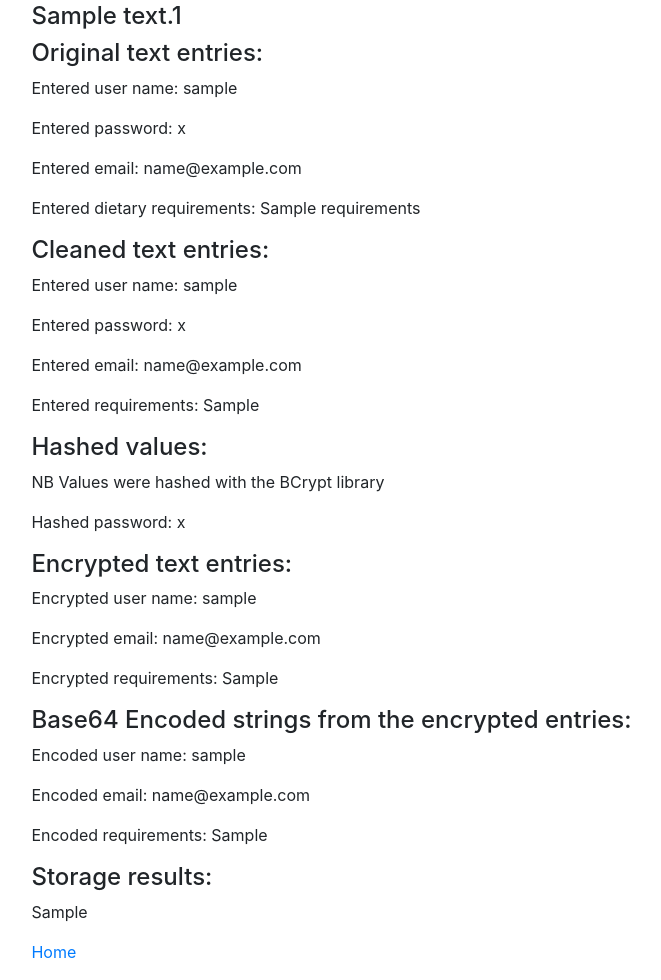
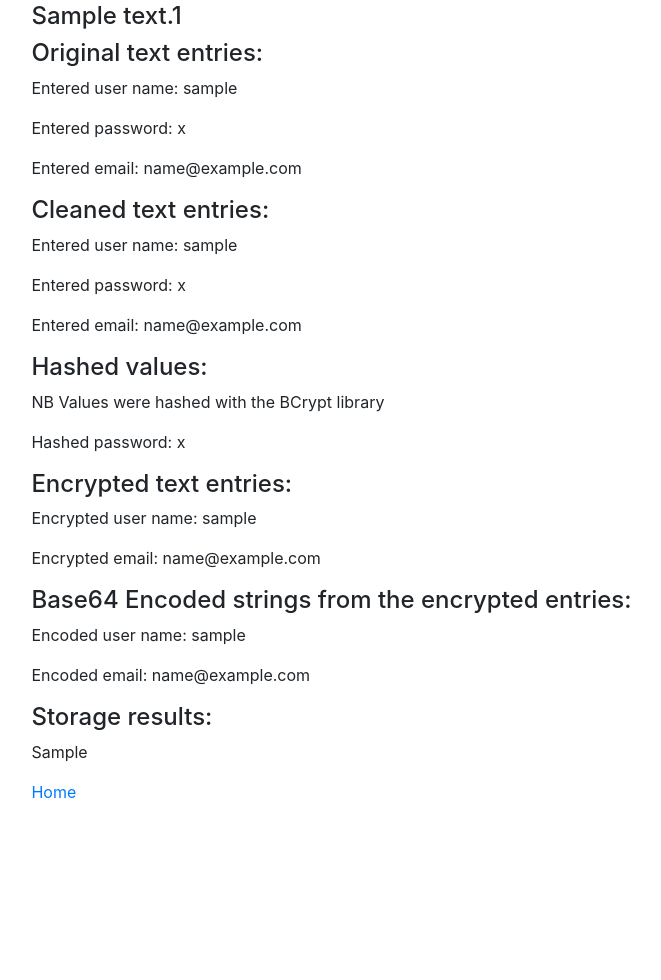
Before and after one commit to Seba18997/CTEC3110_COURSEWORK, a PHP site: template ctec3110coursework_private/app/templates/register_user_result.html.twig in a window 1280 px wide. Shown: the part 296-1276 px from the top of the page, without its empty margins (7-668 px from the left). After the commit the page ends 1094 px from the top, so only its background shows below. Run offline with PHP 8.4, Linux system fonts and the light colour scheme; the template is opened without the code that fills it: most values are stand-ins (such as "Sample title", 1, 10 or a date in 2020); some libraries are stand-ins or nearby versions.

Commit message:
1.0 registration form small changes

```diff
--- a/ctec3110coursework_private/app/templates/register_user_result.html.twig
+++ b/ctec3110coursework_private/app/templates/register_user_result.html.twig
@@ -7,13 +7,11 @@
         <p>Entered user name: {{ username }}</p>
         <p>Entered password: {{ password }}</p>
         <p>Entered email: {{ email }}</p>
-        <p>Entered dietary requirements: {{ requirements }}</p>
 
         <h4>Cleaned text entries:</h4>
         <p>Entered user name: {{ sanitised_username }}</p>
         <p>Entered password: {{ cleaned_password }}</p>
         <p>Entered email: {{ sanitised_email }}</p>
-        <p>Entered requirements: {{ sanitised_requirements }}</p>
 
         <h4>Hashed values:</h4>
         <p>NB Values were hashed with the BCrypt library</p>
@@ -22,12 +20,10 @@
         <h4>Encrypted text entries:</h4>
         <p>Encrypted user name: {{ encrypted_username }}</p>
         <p>Encrypted email: {{ encrypted_email }}</p>
-        <p>Encrypted requirements: {{ encrypted_requirements }}</p>
 
         <h4>Base64 Encoded strings from the encrypted entries:</h4>
         <p>Encoded user name: {{ encoded_username }}</p>
         <p>Encoded email: {{ encoded_email }}</p>
-        <p>Encoded requirements: {{ encoded_requirements }}</p>
 
         <h4>Storage results:</h4>
         <p>{{ storage_result }}</p>
```
